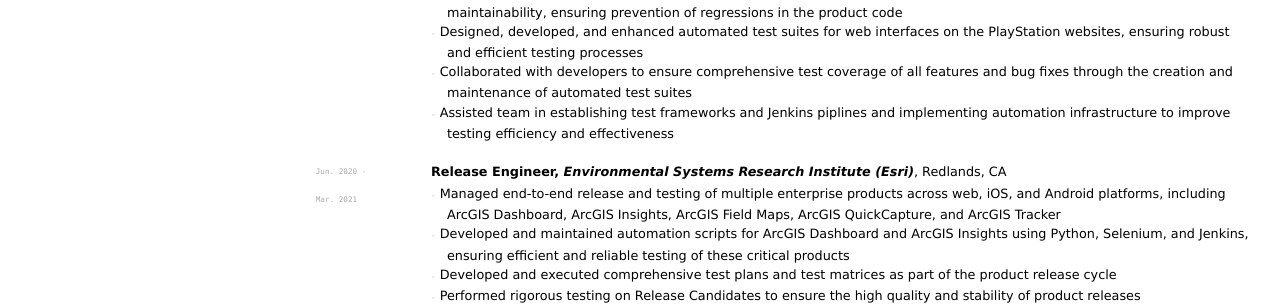
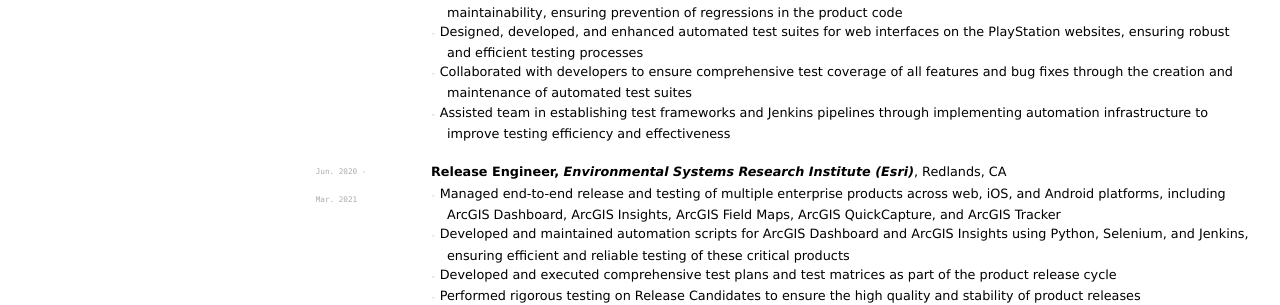
Before and after one commit to elipapa/markdown-cv, a Jekyll site: the page built from index.md, in a window 1280 px wide. Shown: the part 806-1111 px from the top of the page. Built offline with Jekyll 4.4.1, drawn with Linux system fonts in a browser that asks for light colours.

Commit message:
Update index.md

```diff
--- a/index.md
+++ b/index.md
@@ -42,7 +42,7 @@
 - `-` Developed Selenium automation strategy and drove implementation of end-to-end tests with a focus on stability and maintainability, ensuring prevention of regressions in the product code
 - `-` Designed, developed, and enhanced automated test suites for web interfaces on the PlayStation websites, ensuring robust and efficient testing processes
 - `-` Collaborated with developers to ensure comprehensive test coverage of all features and bug fixes through the creation and maintenance of automated test suites
-- `-` Assisted team in establishing test frameworks and Jenkins piplines and implementing automation infrastructure to improve testing efficiency and effectiveness
+- `-` Assisted team in establishing test frameworks and Jenkins pipelines through implementing automation infrastructure to improve testing efficiency and effectiveness
 
 `Jun. 2020 -`
 __Release Engineer, *Environmental Systems Research Institute (Esri)*__, Redlands, CA
```
